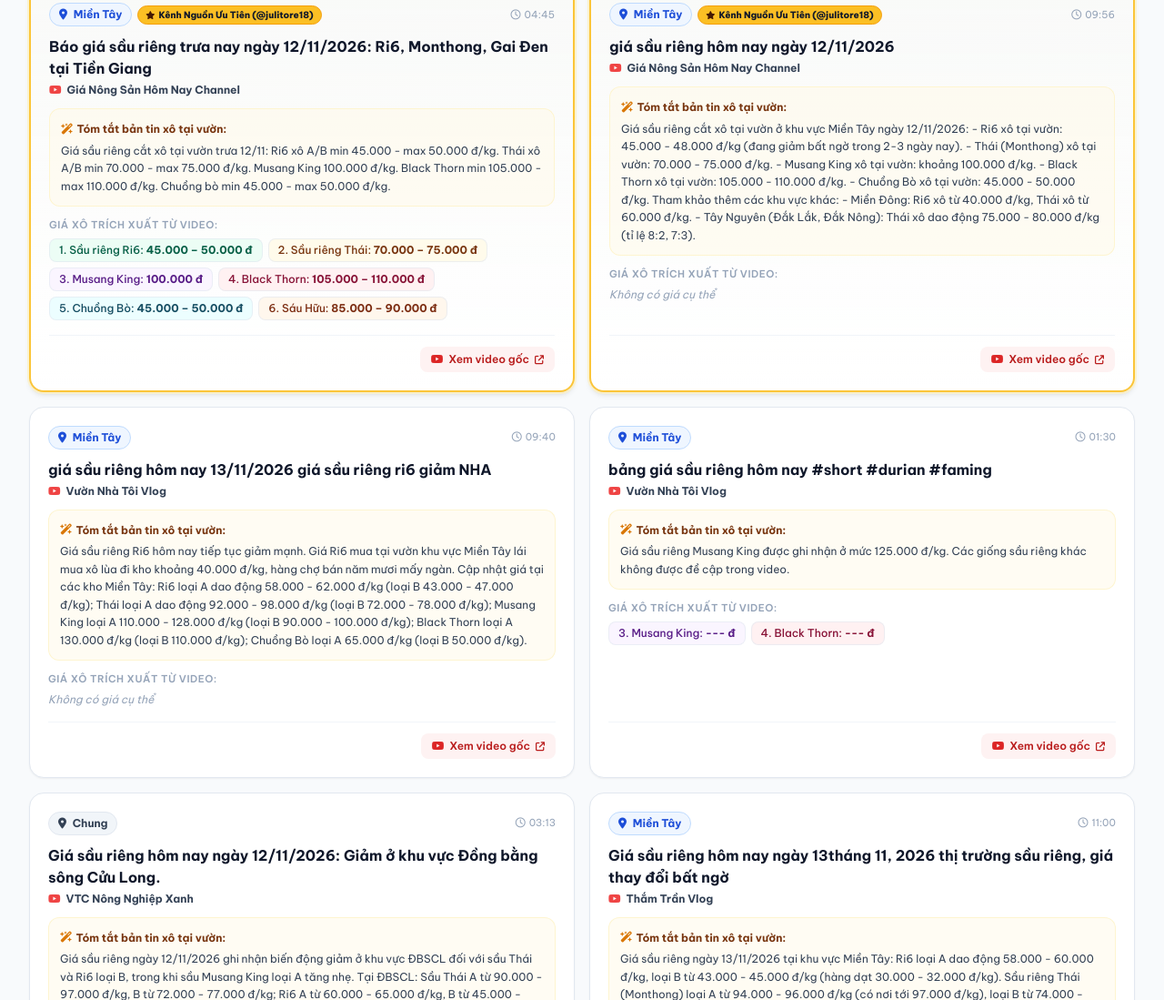
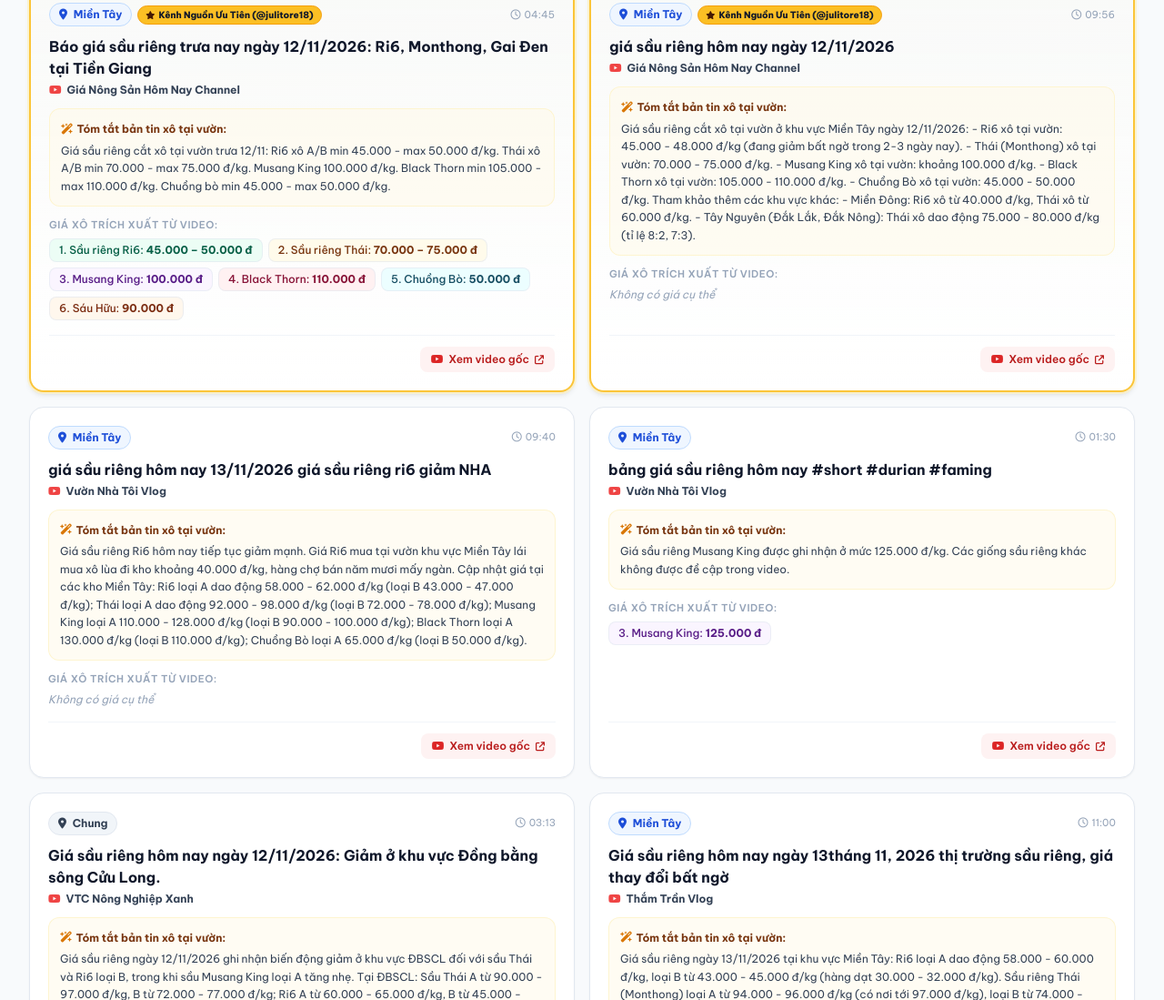
Before and after one commit to vonguyendang/gia-sau-rieng, a plain HTML site: page public/index.html in a window 1280 px wide. Shown: the part 1905-3004 px from the top of the page at 91% size. Drawn offline with nearby package versions, Linux system fonts and the light colour scheme.

Commit message:
refactor(data): chuan hoa dong bo duy nhat bo key chuan (ri6_a, ri6_b, monthong_a, monthong_b, musang_king, black_thorn, chuong_bo, sau_huu)

```diff
--- a/public/app.js
+++ b/public/app.js
@@ -738,12 +738,12 @@ function renderSources(selectedDay) {
     const prices = src.prices || {};
 
     const priceChips = [
-      { label: '1. Sầu riêng Ri6', min: prices.ri6_min || prices.ri6_b, max: prices.ri6_max || prices.ri6_a, bg: 'bg-emerald-50 text-emerald-800 font-bold border-emerald-200' },
-      { label: '2. Sầu riêng Thái', min: prices.monthong_min || prices.monthong_b, max: prices.monthong_max || prices.monthong_a, bg: 'bg-amber-50 text-amber-900 font-bold border-amber-200' },
-      { label: '3. Musang King', min: prices.musang_king_min || prices.musang_king, max: prices.musang_king_max || prices.musang_king, bg: 'bg-purple-50 text-purple-900 font-bold border-purple-200' },
-      { label: '4. Black Thorn', min: prices.black_thorn_min || prices.black_thorn, max: prices.black_thorn_max || prices.black_thorn, bg: 'bg-rose-50 text-rose-900 font-bold border-rose-200' },
-      { label: '5. Chuồng Bò', min: prices.chuong_bo_min || prices.chuong_bo, max: prices.chuong_bo_max || prices.chuong_bo, bg: 'bg-cyan-50 text-cyan-900 font-medium border-cyan-200' },
-      { label: '6. Sáu Hữu', min: prices.sau_huu_min || prices.sau_huu, max: prices.sau_huu_max || prices.sau_huu, bg: 'bg-orange-50 text-orange-900 font-bold border-orange-200' },
+      { label: '1. Sầu riêng Ri6', min: prices.ri6_b, max: prices.ri6_a, bg: 'bg-emerald-50 text-emerald-800 font-bold border-emerald-200' },
+      { label: '2. Sầu riêng Thái', min: prices.monthong_b, max: prices.monthong_a, bg: 'bg-amber-50 text-amber-900 font-bold border-amber-200' },
+      { label: '3. Musang King', min: prices.musang_king, max: prices.musang_king, bg: 'bg-purple-50 text-purple-900 font-bold border-purple-200' },
+      { label: '4. Black Thorn', min: prices.black_thorn, max: prices.black_thorn, bg: 'bg-rose-50 text-rose-900 font-bold border-rose-200' },
+      { label: '5. Chuồng Bò', min: prices.chuong_bo, max: prices.chuong_bo, bg: 'bg-cyan-50 text-cyan-900 font-medium border-cyan-200' },
+      { label: '6. Sáu Hữu', min: prices.sau_huu, max: prices.sau_huu, bg: 'bg-orange-50 text-orange-900 font-bold border-orange-200' },
     ].map(p => {
       const minV = p.min;
       const maxV = p.max;
--- a/public/data/history.json
+++ b/public/data/history.json
@@ -3,18 +3,6 @@
   "days": {
     "2026-11-10": {
       "daily_average": {
-        "ri6_min": 49000,
-        "ri6_max": 54000,
-        "monthong_min": 71000,
-        "monthong_max": 76000,
-        "musang_king_min": 100000,
-        "musang_king_max": 100000,
-        "black_thorn_min": 110000,
-        "black_thorn_max": 110000,
-        "chuong_bo_min": 48000,
-        "chuong_bo_max": 52000,
-        "sau_huu_min": 90000,
-        "sau_huu_max": 90000,
         "ri6_a": 54000,
         "ri6_b": 49000,
         "monthong_a": 76000,
@@ -35,18 +23,6 @@
           "region": "Miền Tây",
           "summary": "Giá sầu riêng xô tại vườn ngày 10/11: Ri6 xô A/B min 49.000 - max 54.000 đ/kg; Thái xô A/B min 71.000 - max 76.000 đ/kg. Black Thorn 110.000 đ/kg, Musang King 100.000 đ/kg.",
           "prices": {
-            "ri6_min": 49000,
-            "ri6_max": 54000,
-            "monthong_min": 71000,
-            "monthong_max": 76000,
-            "musang_king_min": 100000,
-            "musang_king_max": 100000,
-            "black_thorn_min": 110000,
-            "black_thorn_max": 110000,
-            "chuong_bo_min": 48000,
-            "chuong_bo_max": 52000,
-            "sau_huu_min": 90000,
-            "sau_huu_max": 90000,
             "ri6_a": 54000,
             "ri6_b": 49000,
             "monthong_a": 76000,
@@ -81,18 +57,6 @@
           "region": "Miền Tây",
           "summary": "Giá sầu riêng cắt xô tại vườn trưa 11/11: Ri6 xô A/B min 48.000 - max 53.000 đ/kg (Tiền Giang 48-53k, Cần Thơ 48-50k). Thái xô A/B min 70.000 - max 75.000 đ/kg. Chuồng bò 45.000 - 50.000 đ/kg. Musang King 100.000 đ/kg, Black Thorn 110.000 đ/kg.",
           "prices": {
-            "ri6_min": 48000,
-            "ri6_max": 53000,
-            "monthong_min": 70000,
-            "monthong_max": 75000,
-            "musang_king_min": 100000,
-            "musang_king_max": 100000,
-            "black_thorn_min": 110000,
-            "black_thorn_max": 110000,
-            "chuong_bo_min": 45000,
-            "chuong_bo_max": 50000,
-            "sau_huu_min": 90000,
-            "sau_huu_max": 90000,
             "ri6_a": 53000,
             "ri6_b": 48000,
             "monthong_a": 75000,
@@ -146,26 +110,8 @@
           "region": "Miền Tây",
           "summary": "Giá Black Thorn tại Tiền Giang dao động từ 110.000 - 135.000 đ/kg, loại B thấp hơn 20.000 đ/kg so với loại A. Sầu riêng Chuồng Bò đang ở mức giá 60.000 - 69.000 đ/kg.",
           "prices": {
-            "black_thorn": {
-              "min": 110000,
-              "max": 135000
-            },
-            "chuong_bo": {
-              "min": 60000,
-              "max": 69000
-            },
-            "ri6": {
-              "min": null,
-              "max": null
-            },
-            "monthong": {
-              "min": null,
-              "max": null
-            },
-            "musang_king": {
-              "min": null,
-              "max": null
-            }
+            "black_thorn": 135000,
+            "chuong_bo": 69000
           }
         },
         {
@@ -178,16 +124,13 @@
           "region": "Miền Tây",
           "summary": "Giá sầu riêng tại Miền Tây: Thái 94-98k/kg, Ri6 60-65k/kg, Musang King 120-128k/kg, Chuồng Bò 47-62k/kg, Black Thorn 110-130k/kg.",
           "prices": {
-            "thai_min": 94000,
-            "thai_max": 98000,
-            "ri6_min": 60000,
-            "ri6_max": 65000,
-            "musang_king_min": 120000,
-            "musang_king_max": 128000,
-            "chuong_bo_min": 47000,
-            "chuong_bo_max": 62000,
-            "black_thorn_min": 110000,
-            "black_thorn_max": 130000
+            "ri6_a": 65000,
+            "ri6_b": 60000,
+            "monthong_a": 98000,
+            "monthong_b": 94000,
+            "musang_king": 128000,
+            "black_thorn": 130000,
+            "chuong_bo": 62000
           }
         }
       ]
@@ -214,18 +157,6 @@
           "region": "Miền Tây",
           "summary": "Giá sầu riêng cắt xô tại vườn trưa 12/11: Ri6 xô A/B min 45.000 - max 50.000 đ/kg. Thái xô A/B min 70.000 - max 75.000 đ/kg. Musang King 100.000 đ/kg. Black Thorn min 105.000 - max 110.000 đ/kg. Chuồng bò min 45.000 - max 50.000 đ/kg.",
           "prices": {
-            "ri6_min": 45000,
-            "ri6_max": 50000,
-            "monthong_min": 70000,
-            "monthong_max": 75000,
-            "musang_king_min": 100000,
-            "musang_king_max": 100000,
-            "black_thorn_min": 105000,
-            "black_thorn_max": 110000,
-            "chuong_bo_min": 45000,
-            "chuong_bo_max": 50000,
-            "sau_huu_min": 85000,
-            "sau_huu_max": 90000,
             "ri6_a": 50000,
             "ri6_b": 45000,
             "monthong_a": 75000,
@@ -268,22 +199,7 @@
           "region": "Miền Tây",
           "summary": "Giá sầu riêng Musang King được ghi nhận ở mức 125.000 đ/kg. Các giống sầu riêng khác không được đề cập trong video.",
           "prices": {
-            "ri6": {
-              "min": null,
-              "max": null
-            },
-            "monthong": {
-              "min": null,
-              "max": null
-            },
-            "musang_king": {
-              "min": 125000,
-              "max": 125000
-            },
-            "black_thorn": {
-              "min": null,
-              "max": null
-            }
+            "musang_king": 125000
           }
         },
         {
--- a/public/index.html
+++ b/public/index.html
@@ -233,6 +233,6 @@
   </footer>
 
   <!-- Application Logic (Thêm cache buster để mobile luôn nạp bản mới nhất) -->
-  <script src="app.js?v=20261113a"></script>
+  <script src="app.js?v=20261113b"></script>
 </body>
 </html>
```
Also changed, not shown: public/data/processed_videos.json (+15 -51 lines), 1 other file.
